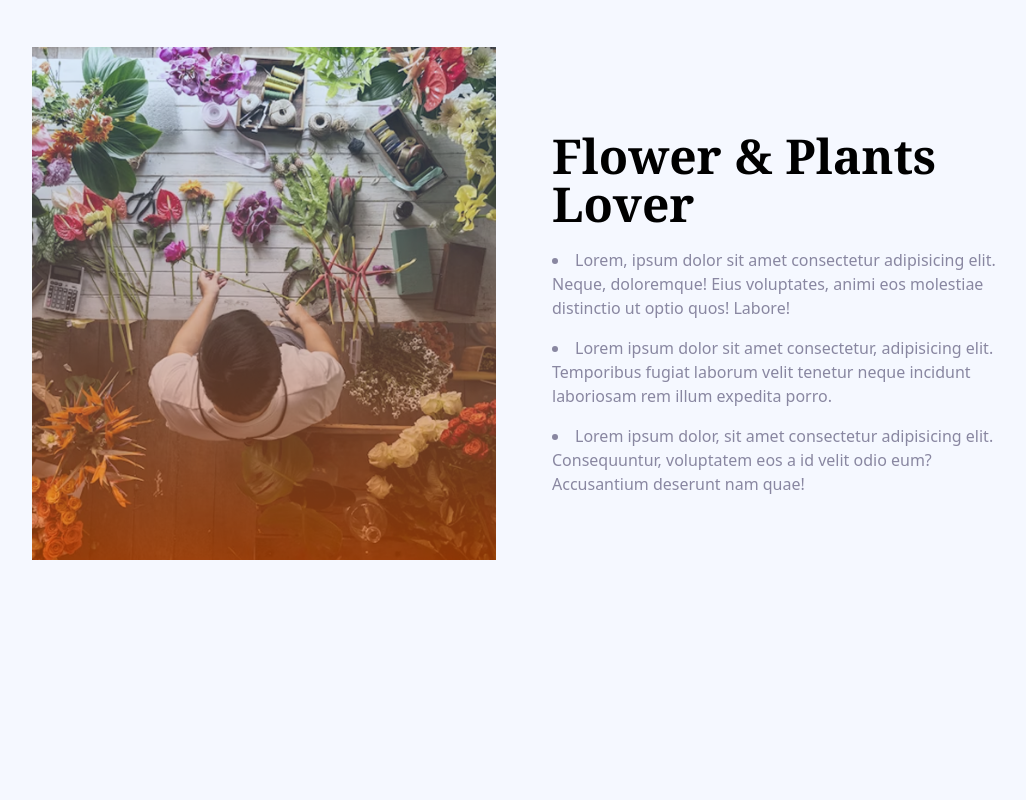
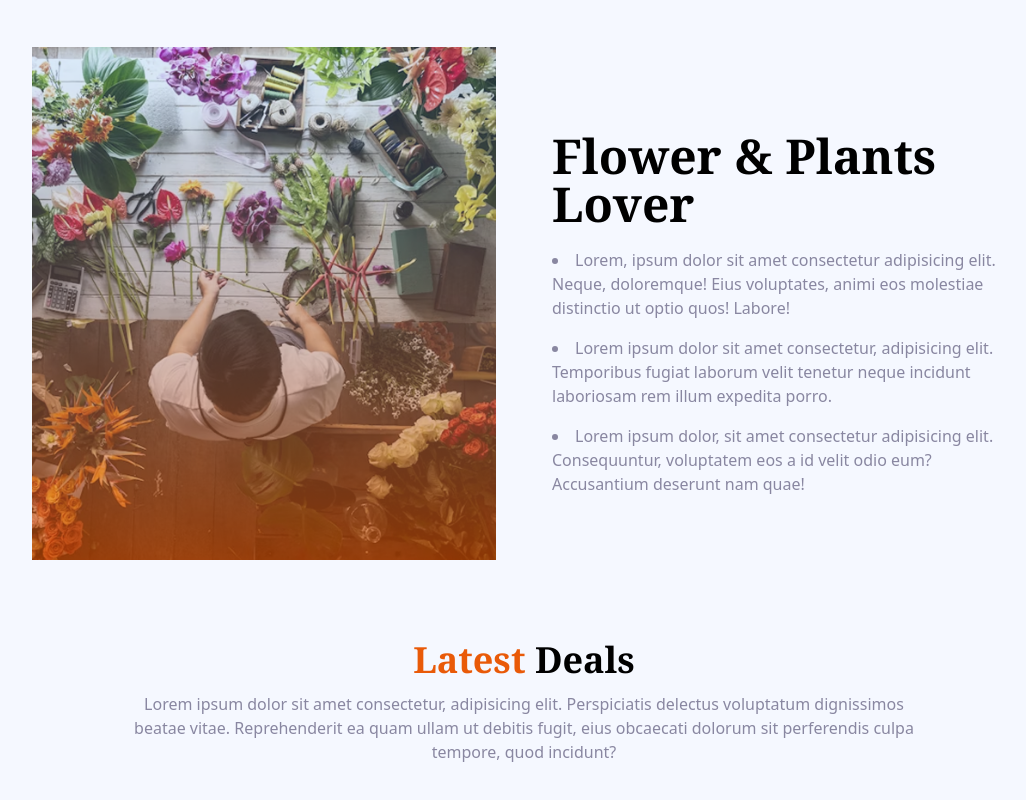
Before and after one commit to prottoy777-cyber/B12A02-Responsive-Flowers, a plain HTML site: page index.html in a window 1280 px wide. Shown: the part 1647-2447 px from the top of the page, without its empty margins (116-1142 px from the left). Before the commit the page ends 2287 px from the top, so only its background shows below. Drawn offline with nearby package versions, Linux system fonts and the light colour scheme.

Commit message:
latest deals section add

```diff
--- a/index.html
+++ b/index.html
@@ -139,7 +139,18 @@
     </section>
 
   </main>
-  <!-- Plant Lover  -->
+  <!-- Plant Lover end  -->
+
+   <!--  Latest deals section -->
+
+    <section class="mb-10 max-w-6xl mx-5 lg:px-16">
+      <div class="mx-5 text-center">
+        <h1 class="font-serif text-4xl font-bold"> <span class="text-[#E95A08]">Latest</span> Deals</h1>
+        <p class="text-[#8987A1] mt-3 mb-4 lg:px-20">Lorem ipsum dolor sit amet consectetur, adipisicing elit. Perspiciatis delectus voluptatum dignissimos beatae vitae. Reprehenderit ea quam ullam ut debitis fugit, eius obcaecati dolorum sit perferendis culpa tempore, quod incidunt?</p>
+      </div>
+    </section>
+
+    <!-- deals End  -->
 
 </body>
 </html>
```
